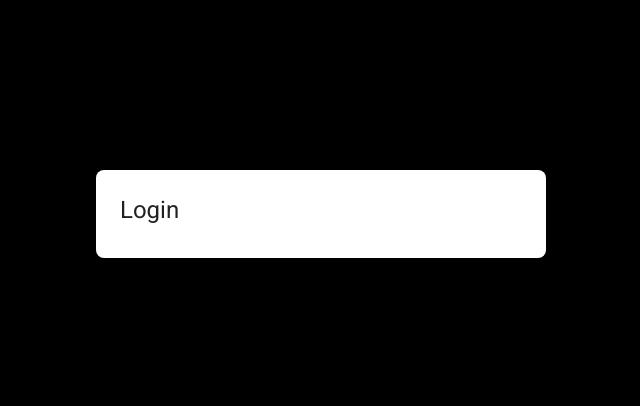
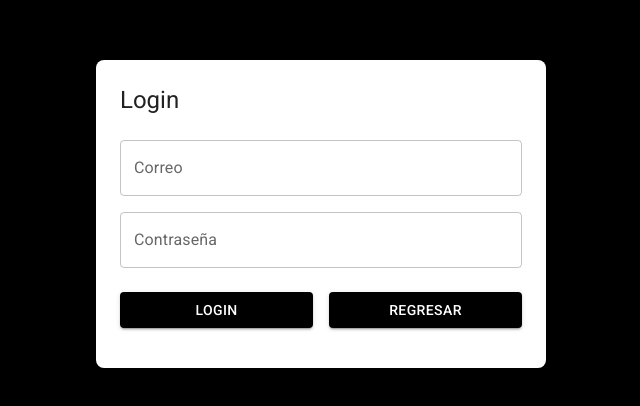
Before and after one commit to jner0/PersonalBlog, a React (Vite) app: page /auth/login in a window 1280 px wide. Shown: the part 186-592 px from the top of the page, without its empty margins (319-959 px from the left). Built offline with nearby package versions, Linux system fonts and the light colour scheme.

Commit message:
Adding redux

```diff
--- a/package.json
+++ b/package.json
@@ -14,8 +14,10 @@
     "@emotion/styled": "^11.11.0",
     "@mui/icons-material": "^5.14.12",
     "@mui/material": "^5.14.12",
+    "@reduxjs/toolkit": "^1.9.7",
     "react": "^18.2.0",
     "react-dom": "^18.2.0",
+    "react-redux": "^8.1.3",
     "react-router-dom": "6"
   },
   "devDependencies": {
--- a/src/auth/pages/LoginPage.jsx
+++ b/src/auth/pages/LoginPage.jsx
@@ -1,4 +1,4 @@
-import { Grid, Typography } from "@mui/material";
+import { Button, Grid, TextField, Typography } from "@mui/material";
 
 export const LoginPage = () => {
   return (
@@ -24,6 +24,51 @@ export const LoginPage = () => {
         <Typography variant="h5" sx={{ mb: 1 }}>
           Login
         </Typography>
+
+        <form className="animate__animated animate__fadeIn animate__faster">
+          <Grid container>
+            <Grid item xs={12} sx={{ mt: 2 }}>
+              <TextField
+                label="Correo"
+                type="email"
+                placeholder="correo@gmail.com"
+                fullWidth
+                name="email"
+                // value={email}
+                // onChange={onInputChange}
+              />
+            </Grid>
+            <Grid item xs={12} sx={{ mt: 2 }}>
+              <TextField
+                label="Contraseña"
+                type="password"
+                placeholder="Contraseña"
+                fullWidth
+                name="password"
+                // value={password}
+                // onChange={onInputChange}
+              />
+            </Grid>
+
+            <Grid container spacing={2} sx={{ mb: 2, mt: 1 }}>
+              <Grid item xs={12} sm={6}>
+                <Button
+                  //   disabled={isAuthenticating}
+                  type="submit"
+                  variant="contained"
+                  fullWidth
+                >
+                  Login
+                </Button>
+              </Grid>
+              <Grid item xs={12} sm={6}>
+                <Button variant="contained" href={"/"} fullWidth>
+                  Regresar
+                </Button>
+              </Grid>
+            </Grid>
+          </Grid>
+        </form>
       </Grid>
     </Grid>
   );
--- a/src/blog/components/Navbar.jsx
+++ b/src/blog/components/Navbar.jsx
@@ -27,7 +27,7 @@ const navLinks = [
   },
   {
     title: "LOGIN",
-    path: "",
+    path: "/auth/login",
   },
 ];
 
--- a/src/main.jsx
+++ b/src/main.jsx
@@ -4,11 +4,15 @@ import ReactDOM from "react-dom/client";
 import "./index.css";
 import { BrowserRouter } from "react-router-dom";
 import { BlogApp } from "./BlogApp";
+import { Provider } from "react-redux";
+import { store } from "./store/store";
 
 ReactDOM.createRoot(document.getElementById("root")).render(
   <React.StrictMode>
     <BrowserRouter>
-      <BlogApp />
+      <Provider store={store}>
+        <BlogApp />
+      </Provider>
     </BrowserRouter>
   </React.StrictMode>
 );
--- /dev/null
+++ b/src/store/store.js
@@ -0,0 +1,5 @@
+import { configureStore } from "@reduxjs/toolkit";
+
+export const store = configureStore({
+  reducer: {},
+});
```
Also changed, not shown: 1 other file (tests, documents, lock files or other folders).
